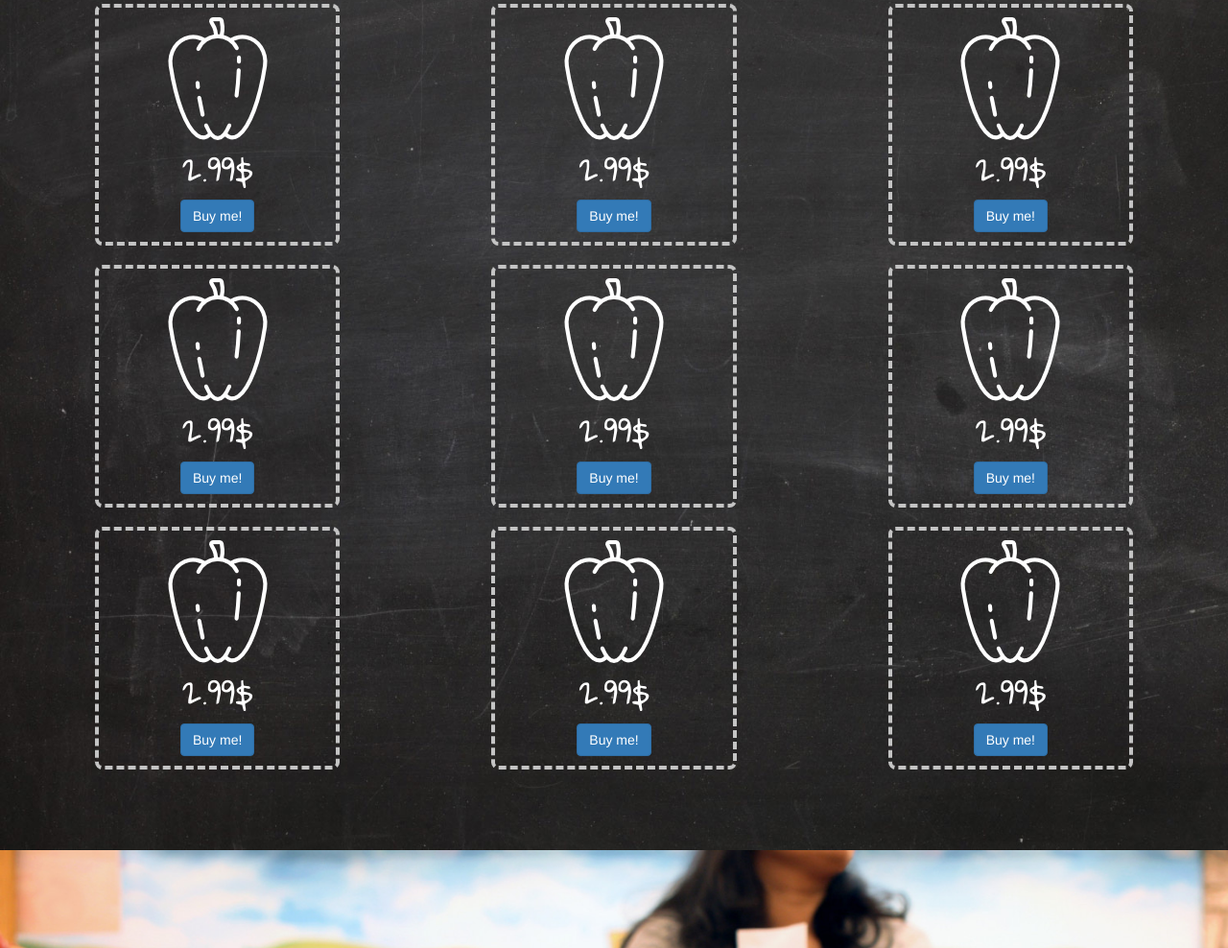
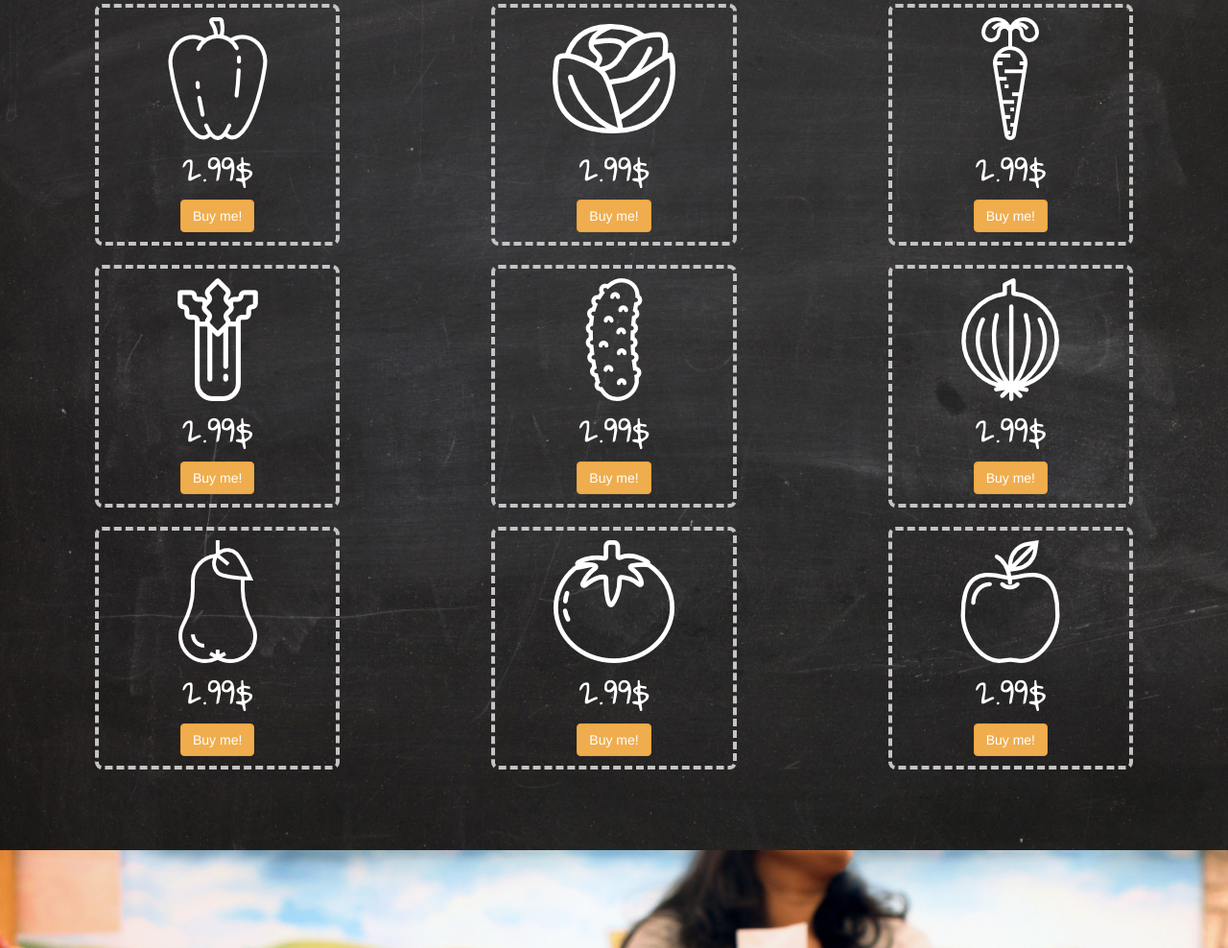
Before and after one commit to adriannajuchacz/vegetable-boxes, a plain HTML site: page index.html in a window 1280 px wide. Shown: the part 2412-3400 px from the top of the page at 96% size. Drawn offline with nearby package versions, Linux system fonts and the light colour scheme.

Commit message:
added products icons and finished products buttons

```diff
--- a/css/style.css
+++ b/css/style.css
@@ -97,9 +97,6 @@ nav a:hover {
 overflow: auto;
 margin: 20px;
 }
-.product_block{
-
-}
 .product{
     text-align: center;
     display: block;
@@ -107,18 +104,9 @@ margin: 20px;
     border: dashed 4px #c4c4c4 !important;
     border-radius: 3%;
 }
-.shopping_button {
-    text-align: center;
-    display: block;
-    margin: 20px;
-    padding: 10px;
-    border: dashed 4px #c4c4c4 !important;
-    border-radius: 3%;
-}
 .price{
     margin: 10px;
 }
-/*PRODUCTS IMAGES*/
 .image_products {
     height: 128px;
     width: 128px;
--- a/index.html
+++ b/index.html
@@ -53,87 +53,87 @@
     <div class="product_row">
         <div class="product_block col-md-4">
             <div class="product col-md-8 col-md-offset-2">
-                <img id="pepper" src="images/pepper.png">
+                <img src="images/pepper.png">
                 <div class="price">
                     <p>2.99$</p>
                 </div>
-                <button type="button" class="btn btn-primary btn-md">Buy me!</button>
+                <button type="button" class="btn btn-warning btn-md">Buy me!</button>
             </div>
         </div>
         <div class="product_block col-md-4">
             <div class="product col-md-8 col-md-offset-2">
-                <img id="pepper" src="images/pepper.png">
+                <img src="images/cabbage.png">
                 <div class="price">
                     <p>2.99$</p>
                 </div>
-                <button type="button" class="btn btn-primary btn-md">Buy me!</button>
+                <button type="button" class="btn btn-warning btn-md">Buy me!</button>
             </div>
         </div>
         <div class="product_block col-md-4">
             <div class="product col-md-8 col-md-offset-2">
-                <img id="pepper" src="images/pepper.png">
+                <img src="images/carrot.png">
                 <div class="price">
                     <p>2.99$</p>
                 </div>
-                <button type="button" class="btn btn-primary btn-md">Buy me!</button>
+                <button type="button" class="btn btn-warning btn-md">Buy me!</button>
             </div>
         </div>
     </div>
     <div class="product_row">
         <div class="product_block col-md-4">
             <div class="product col-md-8 col-md-offset-2">
-                <img id="pepper" src="images/pepper.png">
+                <img src="images/celery.png">
                 <div class="price">
                     <p>2.99$</p>
                 </div>
-                <button type="button" class="btn btn-primary btn-md">Buy me!</button>
+                <button type="button" class="btn btn-warning btn-md">Buy me!</button>
             </div>
         </div>
         <div class="product_block col-md-4">
             <div class="product col-md-8 col-md-offset-2">
-                <img id="pepper" src="images/pepper.png">
+                <img src="images/cucumber.png">
                 <div class="price">
                     <p>2.99$</p>
                 </div>
-                <button type="button" class="btn btn-primary btn-md">Buy me!</button>
+                <button type="button" class="btn btn-warning btn-md">Buy me!</button>
             </div>
         </div>
         <div class="product_block col-md-4">
             <div class="product col-md-8 col-md-offset-2">
-                <img id="pepper" src="images/pepper.png">
+                <img src="images/onion.png">
                 <div class="price">
                     <p>2.99$</p>
                 </div>
-                <button type="button" class="btn btn-primary btn-md">Buy me!</button>
+                <button type="button" class="btn btn-warning btn-md">Buy me!</button>
             </div>
         </div>
     </div>
     <div class="product_row">
         <div class="product_block col-md-4">
             <div class="product col-md-8 col-md-offset-2">
-                <img id="pepper" src="images/pepper.png">
+                <img src="images/pear.png">
                 <div class="price">
                     <p>2.99$</p>
                 </div>
-                <button type="button" class="btn btn-primary btn-md">Buy me!</button>
+                <button type="button" class="btn btn-warning btn-md">Buy me!</button>
             </div>
         </div>
         <div class="product_block col-md-4">
             <div class="product col-md-8 col-md-offset-2">
-                <img id="pepper" src="images/pepper.png">
+                <img src="images/tomato.png">
                 <div class="price">
                     <p>2.99$</p>
                 </div>
-                <button type="button" class="btn btn-primary btn-md">Buy me!</button>
+                <button type="button" class="btn btn-warning btn-md">Buy me!</button>
             </div>
         </div>
         <div class="product_block col-md-4">
             <div class="product col-md-8 col-md-offset-2">
-                <img id="pepper" src="images/pepper.png">
+                <img src="images/apple.png">
                 <div class="price">
                     <p>2.99$</p>
                 </div>
-                <button type="button" class="btn btn-primary btn-md">Buy me!</button>
+                <button type="button" class="btn btn-warning btn-md">Buy me!</button>
             </div>
         </div>
     </div>
```
Also changed, not shown: images/apple.png (added), images/box.png (added), images/cabbage.png (added), images/carrot.png (added), images/celery.png (added), images/cucumber.png (added), images/harvest.png (added), images/onion.png (added), images/pear.png (added), images/saucepan.png (added), images/tomato.png (added), images/truck.png (added).
